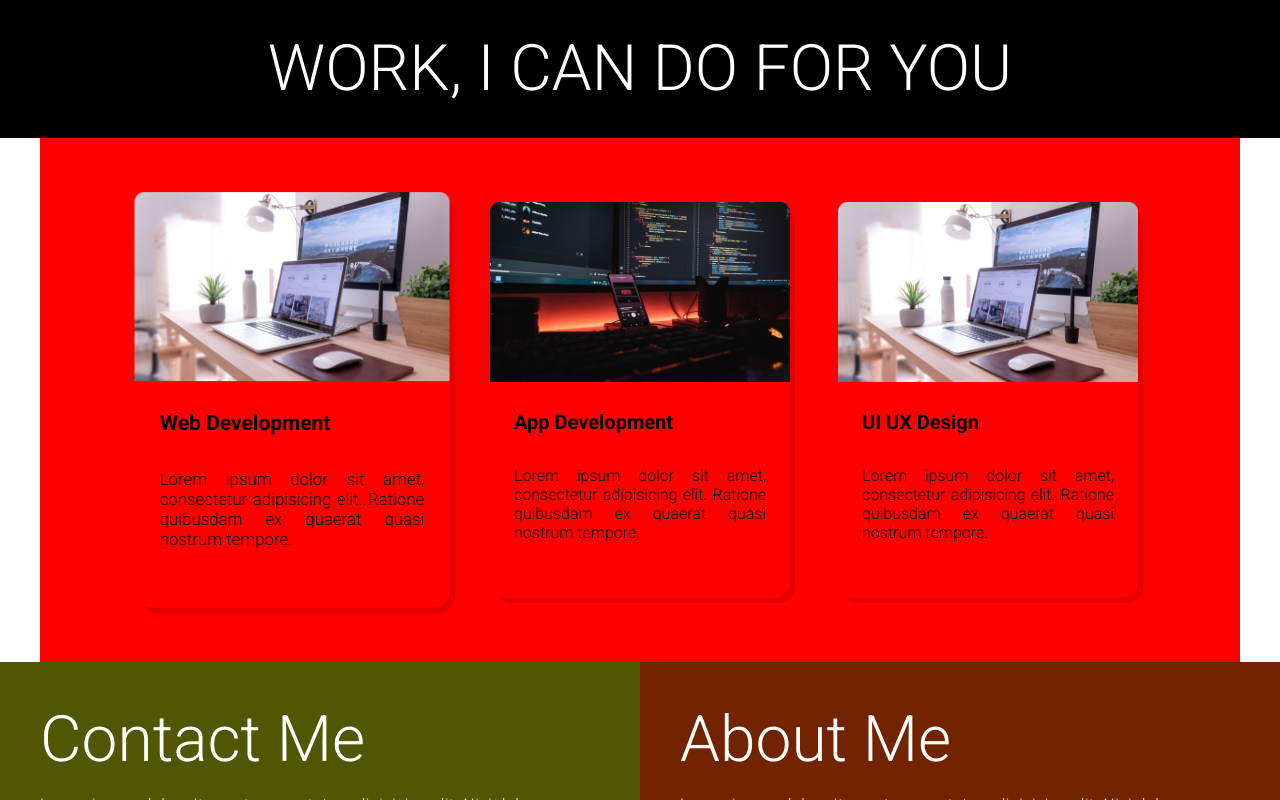
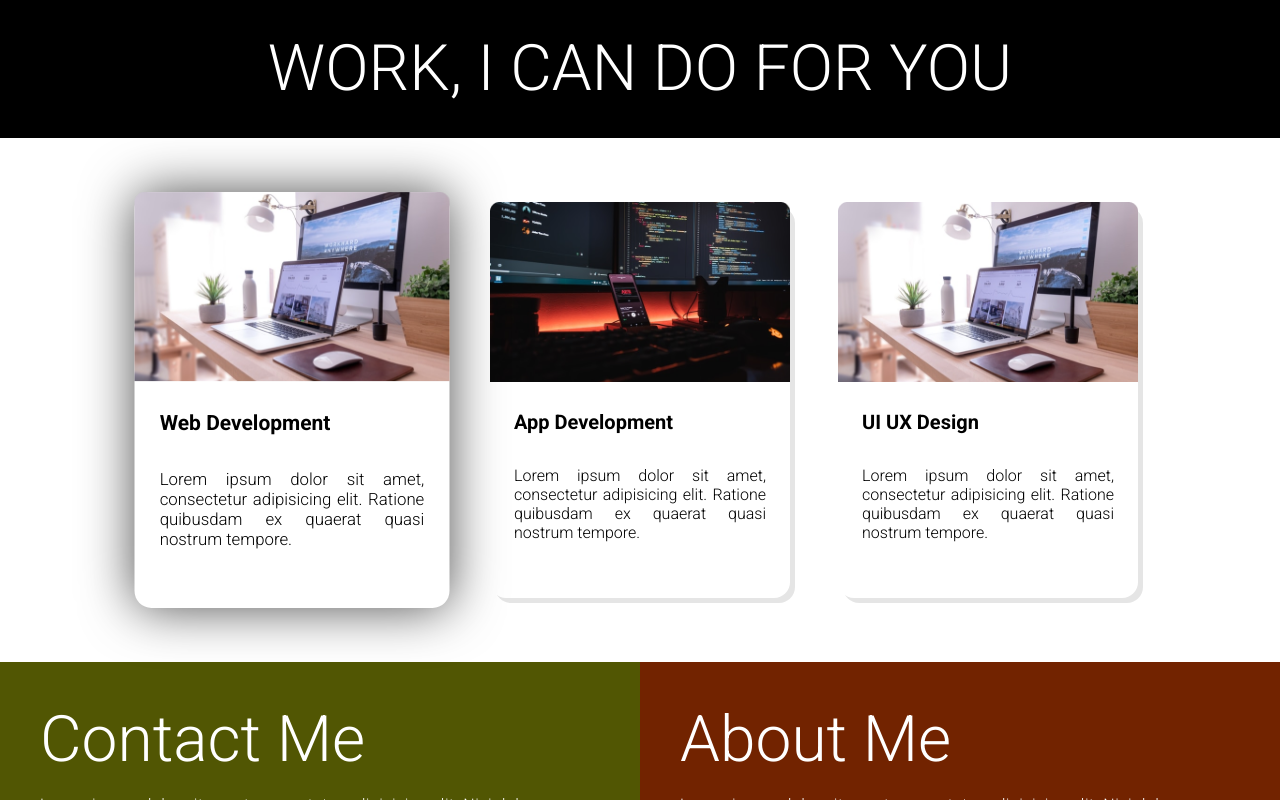
Before and after one commit to ishanah09/Project-4-Developer-Landing-Page, a plain HTML site: page index.html in a window 1280 px wide. In both pictures the pointer is over the element 292 px from the left and 1201 px from the top of the page. Shown: the part 801-1601 px from the top of the page. Drawn offline with Linux system fonts and the light colour scheme.

Commit message:
updating code

```diff
--- a/style.css
+++ b/style.css
@@ -58,7 +58,7 @@ justify-content: center;
 
   margin: 0 auto;
   width: 100%;
-  background-color: red;
+
 }
 
 
@@ -85,6 +85,7 @@ justify-content: center;
 .skill:hover {
   transform: scale(1.05);
   cursor: pointer;
+  box-shadow: 0px 0px 50px rgba(0, 0, 0, 0.7);
 }
 
 .skill .image {
```
Also changed, not shown: index.html (+1 -0 lines).
